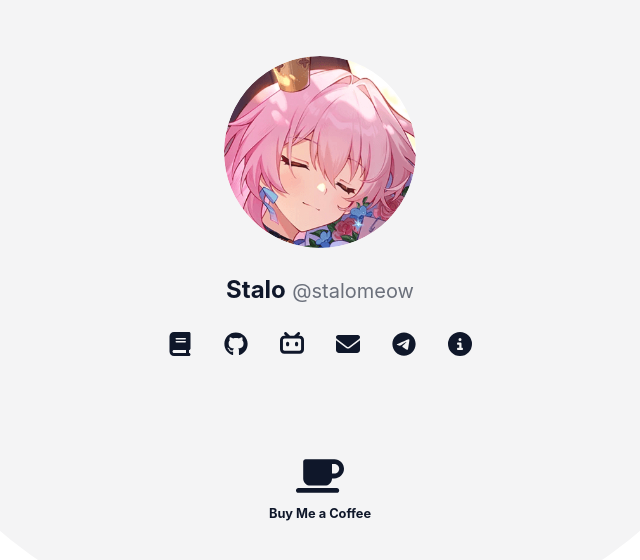
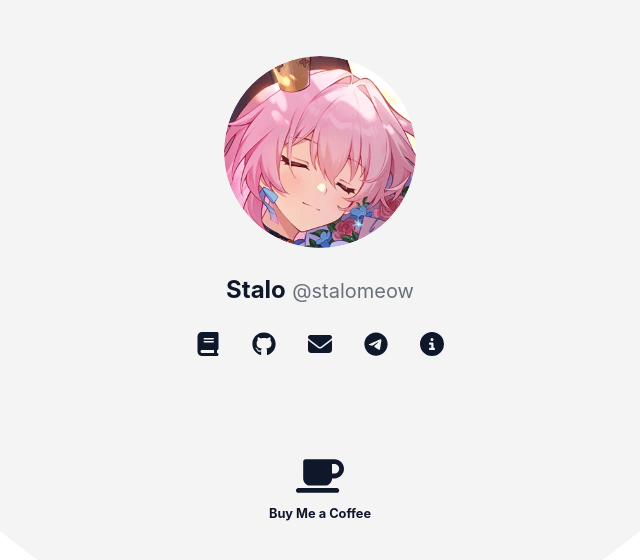
Before and after one commit to stalomeow/homepage, a Nuxt app: page / in a window 1280 px wide. Shown: the top 560 px of the page, without its empty margins (320-960 px from the left). Built offline with nearby package versions, Linux system fonts and the light colour scheme.

Commit message:
Remove bilibili

```diff
--- a/app.config.ts
+++ b/app.config.ts
@@ -14,11 +14,11 @@ export default defineAppConfig({
         icon: ['fab', 'github'],
         href: 'https://github.com/stalomeow',
       },
-      {
-        title: 'Bilibili',
-        icon: ['fab', 'bilibili'],
-        href: 'https://space.bilibili.com/456366858',
-      },
+      // {
+      //   title: 'Bilibili',
+      //   icon: ['fab', 'bilibili'],
+      //   href: 'https://space.bilibili.com/456366858',
+      // },
       {
         title: 'E-Mail',
         icon: ['fas', 'envelope'],
--- a/plugins/fontawesome.ts
+++ b/plugins/fontawesome.ts
@@ -2,7 +2,7 @@
 import { library, config } from '@fortawesome/fontawesome-svg-core'
 import { FontAwesomeIcon } from '@fortawesome/vue-fontawesome'
 import { faEnvelope, faCircleInfo, faMugSaucer, faBook } from '@fortawesome/free-solid-svg-icons'
-import { faGithub, faBilibili, faTelegram, faWeixin, faAlipay } from '@fortawesome/free-brands-svg-icons'
+import { faGithub/*, faBilibili*/, faTelegram, faWeixin, faAlipay } from '@fortawesome/free-brands-svg-icons'
 // import { far } from '@fortawesome/free-regular-svg-icons'
 
 config.autoAddCss = false // This is important, we are going to let Nuxt worry about the CSS
@@ -10,7 +10,7 @@ config.autoReplaceSvg = false // https://docs.fontawesome.com/v5/apis/javascript
 
 // You can add your icons directly in this plugin. See other examples for how you
 // can add other styles or just individual icons.
-library.add(faEnvelope, faCircleInfo, faMugSaucer, faGithub, faBilibili, faTelegram, faWeixin, faAlipay, faBook)
+library.add(faEnvelope, faCircleInfo, faMugSaucer, faGithub/*, faBilibili*/, faTelegram, faWeixin, faAlipay, faBook)
 
 export default defineNuxtPlugin((nuxtApp) => {
   nuxtApp.vueApp.component('font-awesome-icon', FontAwesomeIcon)
```
